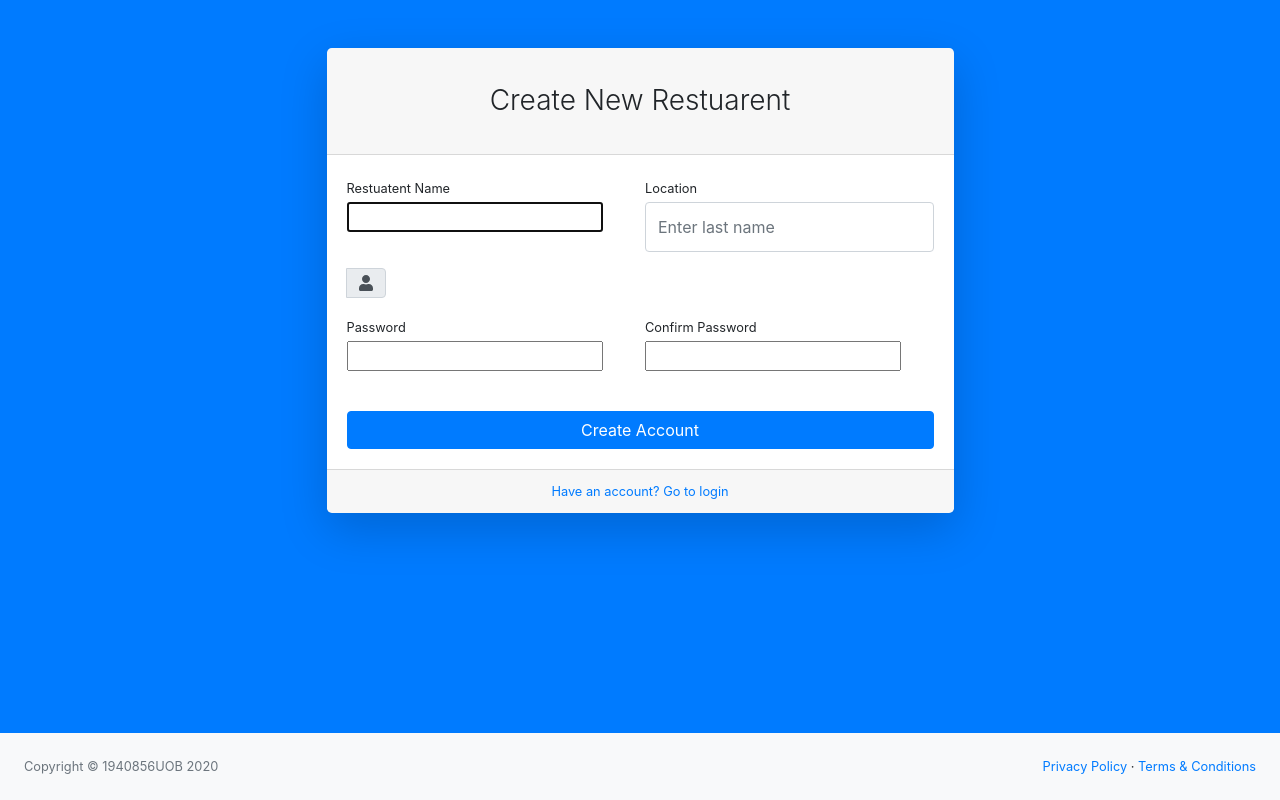
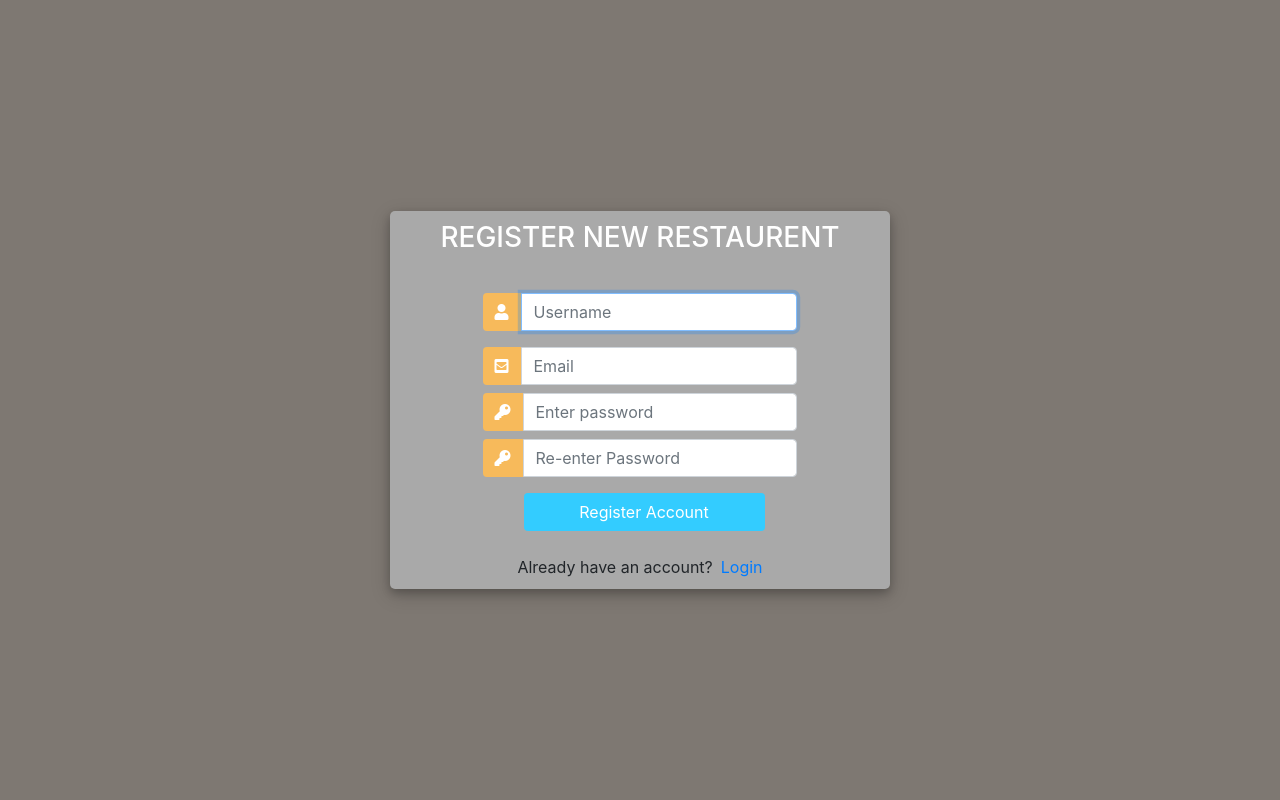
Before and after one commit to takeshafx/test, a Django app: page /signup/ in a window 1280 px wide. Run offline with Django 3.2, Linux system fonts and the light colour scheme; some libraries are stand-ins or nearby versions.

Commit message:
register loging & logout user authentications

```diff
--- a/accounts/models.py
+++ b/accounts/models.py
@@ -9,6 +9,7 @@ class Customer(models.Model):
 		email = models.CharField(max_length=200, null=True)
 		Address = models.CharField(max_length=200, null=True)
 		date_created = models.DateTimeField(auto_now_add=True, null=True)
+		#user = models.ForeignKey(User,on_delete=models.DO_NOTHING,default=2)
 
 
 		def __str__(self):
--- a/accounts/templates/register.html
+++ b/accounts/templates/register.html
@@ -1,85 +1,142 @@
+<!DOCTYPE html>
+<html>
 
-{%  extends 'main.html' %}
+<head>
+	<title>SIGNUP</title>
+	<link rel="stylesheet" href="https://stackpath.bootstrapcdn.com/bootstrap/4.1.3/css/bootstrap.min.css" integrity="sha384-MCw98/SFnGE8fJT3GXwEOngsV7Zt27NXFoaoApmYm81iuXoPkFOJwJ8ERdknLPMO" crossorigin="anonymous">
+	<script src="https://ajax.googleapis.com/ajax/libs/jquery/3.3.1/jquery.min.js"></script>
+	<link rel="stylesheet" href="https://use.fontawesome.com/releases/v5.6.1/css/all.css" integrity="sha384-gfdkjb5BdAXd+lj+gudLWI+BXq4IuLW5IT+brZEZsLFm++aCMlF1V92rMkPaX4PP" crossorigin="anonymous">
 
-    {% block content %}
+	<style>
+		body,
+		html {
+			margin: 0;
+			padding: 0;
+			height: 100%;
+			background: rgb(126, 120, 114);
+		}
+		.user_card {
+			width: 500px;
+			margin-top: auto;
+			margin-bottom: auto;
+			background: darkgrey;
+			position: relative;
+			display: flex;
+			justify-content: center;
+			flex-direction: column;
+			padding: 10px;
+			box-shadow: 0 4px 8px 0 rgba(0, 0, 0, 0.2), 0 6px 20px 0 rgba(0, 0, 0, 0.19);
+			-webkit-box-shadow: 0 4px 8px 0 rgba(0, 0, 0, 0.2), 0 6px 20px 0 rgba(0, 0, 0, 0.19);
+			-moz-box-shadow: 0 4px 8px 0 rgba(0, 0, 0, 0.2), 0 6px 20px 0 rgba(0, 0, 0, 0.19);
+			border-radius: 5px;
 
-     <div class="bg-primary">
-        <div id="layoutAuthentication">
-            <div id="layoutAuthentication_content">
-                <main>
-                    <div class="container">
-                        <div class="row justify-content-center">
-                            <div class="col-lg-7">
-                                <div class="card shadow-lg border-0 rounded-lg mt-5">
-                                    <div class="card-header"><h3 class="text-center font-weight-light my-4">Create New Restuarent</h3></div>
-                                    <div class="card-body">
+		}
+
+		.form_container {
+			margin-top: 30px;
+		}
+
+		#form-title{
+			color: #fff;
+		}
+		.login_btn {
+			width: 100%;
+			background: #33ccff !important;
+			color: white !important;
+		}
+		.login_btn:focus {
+			box-shadow: none !important;
+			outline: 0px !important;
+		}
+		.login_container {
+			padding: 0 2rem;
+		}
+		.input-group-text {
+			background: #f7ba5b !important;
+			color: white !important;
+			border: 0 !important;
+			border-radius: 0.25rem 0 0 0.25rem !important;
+		}
+		.input_user,
+		.input_pass:focus {
+			box-shadow: none !important;
+			outline: 10px !important;
+		}
+
+	</style>
+
+</head>
+<body>
+	<div class="container h-100">
+		<div class="d-flex justify-content-center h-100">
+			<div class="user_card">
+				<div class="d-flex justify-content-center">
+					<h3 id="form-title">REGISTER NEW RESTAURENT</h3>
+				</div>
+				<div class="d-flex justify-content-center form_container">
+
 					<form method="POST" action="">
 						{% csrf_token %}
-                                            <div class="form-row">
-                                                <div class="col-md-6">
-                                                    <div class="form-group">
-                                                        <label class="small mb-1" for="inputFirstName">Restuatent Name</label>
-
-                                                        {{register_form.username}}
-                                                    </div>
-                                                </div>
-                                                <div class="col-md-6">
-                                                    <div class="form-group">
-                                                        <label class="small mb-1" for="inputLastName">Location</label>
-                                                        <input class="form-control py-4" id="inputLastName" type="text" placeholder="Enter last name" />
-                                                    </div>
-                                                </div>
-                                            </div>
 						<div class="input-group mb-3">
 							<div class="input-group-append">
 								<span class="input-group-text"><i class="fas fa-user"></i></span>
 							</div>
-                                                {{form.username}}
+							{{register_form.username}}
 						</div>
-                                            <div class="form-row">
-                                                <div class="col-md-6">
-                                                    <div class="form-group">
-                                                        <label class="small mb-1" for="inputPassword">Password</label>
-                                                        <!-- <input class="form-control py-4" id="inputPassword" type="password" placeholder="Enter password" /> -->
+						<div class="input-group mb-2">
+							<div class="input-group-append">
+								<span class="input-group-text"><i class="fas fa-envelope-square"></i></span>
+							</div>
+							{{register_form.email}}
+						</div>
+						<div class="input-group mb-2">
+							<div class="input-group-append">
+								<span class="input-group-text"><i class="fas fa-key"></i></span>
+							</div>
 							{{register_form.password1}}
 						</div>
+						<div class="input-group mb-2">
+							<div class="input-group-append">
+								<span class="input-group-text"><i class="fas fa-key"></i></span>
 							</div>
-                                                <div class="col-md-6">
-                                                    <div class="form-group">
-                                                        <label class="small mb-1" for="inputConfirmPassword">Confirm Password</label>
-                                                        <!-- <input class="form-control py-4" id="inputConfirmPassword" type="password" placeholder="Confirm password" /> -->
 							{{register_form.password2}}
 						</div>
+
+
+
+				   		<div class="d-flex justify-content-center mt-3 ml-2 login_container">
+                             <input class="btn login_btn" type="submit" value="Register Account">
 				   		</div>
-                                            </div>
-                                            <div class="form-group mt-4 mb-0"><a class="btn btn-primary btn-block" href="login.html">Create Account</a></div>
+
 					</form>
 				</div>
-                                    <div class="card-footer text-center">
-                                        <div class="small"><a href="login.html">Have an account? Go to login</a></div>
+
+				{{register_form.errors}}
+
+				<div class="mt-4">
+					<div class="d-flex justify-content-center links">
+						Already have an account? <a href="{% url 'log' %}" class="ml-2">Login</a>
 					</div>
 				</div>
 			</div>
 		</div>
 	</div>
-                </main>
-            </div>
-            <div id="layoutAuthentication_footer">
-                <footer class="py-4 bg-light mt-auto">
-                    <div class="container-fluid">
-                        <div class="d-flex align-items-center justify-content-between small">
-                            <div class="text-muted">Copyright &copy; 1940856UOB 2020</div>
-                            <div>
-                                <a href="#">Privacy Policy</a>
-                                &middot;
-                                <a href="#">Terms &amp; Conditions</a>
-                            </div>
-                        </div>
-                    </div>
-                </footer>
-            </div>
-        </div>
-    </div>
+	<script>
+						/* Because i didnt set placeholder values in forms.py they will be set here using vanilla Javascript
+		//We start indexing at one because CSRF_token is considered and input field
+		 */
+
+		//Query All input fields
+		var form_fields = document.getElementsByTagName('input')
+		form_fields[1].placeholder='Username';
+		form_fields[2].placeholder='Email';
+		form_fields[3].placeholder='Enter password';
+		form_fields[4].placeholder='Re-enter Password';
 
 
-    {% endblock %}
+		for (var field in form_fields){
+			form_fields[field].className += ' form-control'
+		}
+	</script>
+</body>
+</html>
--- a/accounts/urls.py
+++ b/accounts/urls.py
@@ -4,8 +4,9 @@ from . import views
 
 urlpatterns = [
     path('', views.home, name="home"),
-    path('login/', views.login),
-    path('signup/', views.signup),
+    path('login/', views.logUsers, name="log"),
+    path('signup/', views.signup,name="register"),
+    path('logout/', views.logoutUser,name="logout"),
     path('meals/',views.meals, name="goto_foods_page"),
     path('customerList/',views.customerList, name="customer_list_page"),
     path('customer/<str:pk_test>/', views.customer, name="customer_info"),
--- a/accounts/views.py
+++ b/accounts/views.py
@@ -1,4 +1,4 @@
-from django.shortcuts import render
+from django.shortcuts import render,redirect
 from django.shortcuts import redirect
 from django.http import HttpResponse
 from .models import *
@@ -6,8 +6,54 @@ from .forms import OrderForm
 from .forms import CustomerForm,CreateUserForm
 
 from django.contrib.auth.forms import UserCreationForm
+from django.contrib import messages
+from django.contrib.auth import authenticate, login, logout
+from django.contrib.auth.decorators import login_required
+
 # Create your views here.
 
+def signup(request):
+	if request.user.is_authenticated:
+		return redirect('home')
+	else:
+		form = CreateUserForm()
+		if request.method == 'POST':
+			form = CreateUserForm(request.POST)
+			if form.is_valid():
+				form.save()
+				user=form.cleaned_data.get('username')
+				messages.success(request,'Account was created for' +user)
+
+				return redirect('log')
+
+		context={'register_form':form}
+		return render(request, 'register.html',context)
+
+def logUsers(request):
+	if request.user.is_authenticated:
+		return redirect('home')
+	else:
+		if request.method == 'POST':
+			username = request.POST.get('username')
+			password =request.POST.get('password')
+
+			user = authenticate(request, username=username, password=password)
+
+			if user is not None:
+				login(request, user)
+				return redirect('home')
+			else:
+				messages.info(request, 'Username OR password is incorrect')
+
+		context = {}
+		return render(request, 'login.html', context)
+
+
+def logoutUser(request):
+	logout(request)
+	return redirect('log')
+
+@login_required(login_url='log')
 def home(request):
 	customers = Customer.objects.all()
 	orders = Order.objects.all()
@@ -24,30 +70,19 @@ def home(request):
 
 	return render(request, 'dashboard.html',context)
 
+@login_required(login_url='log')
 def customerList(request):
 	customers = Customer.objects.all()
-
+	#customers = Customer.objects.filter(user=request.user)
 	contex = {'customers':customers, }
 	return render(request, 'customerList.html',contex)
 
-def login(request):
-	return render(request, 'login.html')
-
-
-def signup(request):
-	form = CreateUserForm()
-	if request.method == 'POST':
-		form = CreateUserForm(request.POST)
-		if form.is_valid():
-			form.save()
-	context={'register_form':form}
-	return render(request, 'register.html',context)
-
+@login_required(login_url='log')
 def meals(request):
 	meals = Meal.objects.all()
 	return render(request, 'meals.html', {'meals':meals})
 
-
+@login_required(login_url='log')
 def customer(request, pk_test):
 	customer = Customer.objects.get(id=pk_test)
 	orders = customer.order_set.all()  # Returns all orders related to customer
@@ -56,6 +91,7 @@ def customer(request, pk_test):
 	context = {'customer':customer, 'view_customer_oders':orders, 'order_count':order_count}
 	return render(request, 'customer.html',context)
 
+@login_required(login_url='log')
 def createOrder(request):
 	form = OrderForm()
 	if request.method == 'POST':
@@ -67,6 +103,7 @@ def createOrder(request):
 	context = {'new_form':form}
 	return render(request, 'order_form.html', context)
 
+@login_required(login_url='log')
 def createCustomer(request):
 	new_form = CustomerForm()
 	if request.method == 'POST':
@@ -79,7 +116,7 @@ def createCustomer(request):
 	context = {'customer_form':new_form}
 	return render(request, 'add_customer.html', context)
 
-
+@login_required(login_url='log')
 def updateOrder(request, pk):
 
 	order = Order.objects.get(id=pk)
@@ -94,6 +131,7 @@ def updateOrder(request, pk):
 	context = {'new_form':form}
 	return render(request, 'order_form.html',context)
 
+@login_required(login_url='log')
 def deleteOrder(request, pk):
 	order = Order.objects.get(id=pk)
 	if request.method == "POST":
--- a/restuarent/settings.py
+++ b/restuarent/settings.py
@@ -38,6 +38,7 @@ INSTALLED_APPS = [
     'django.contrib.sessions',
     'django.contrib.messages',
     'django.contrib.staticfiles',
+    'crispy_forms',
 
     'accounts',
 ]
@@ -123,4 +124,4 @@ USE_TZ = True
 
 STATIC_URL = '/static/'
 
-CRISPY_TEMPLATE_PACK="bootstrap4"
+CRISPY_TEMPLATE_PACK = 'bootstrap4'
```
Also changed, not shown: accounts/templates/login.html (+116 -47 lines), accounts/templates/navbar.html (+22 -14 lines), db.sqlite3. Lines whose indentation alone changed are shown as unchanged.
